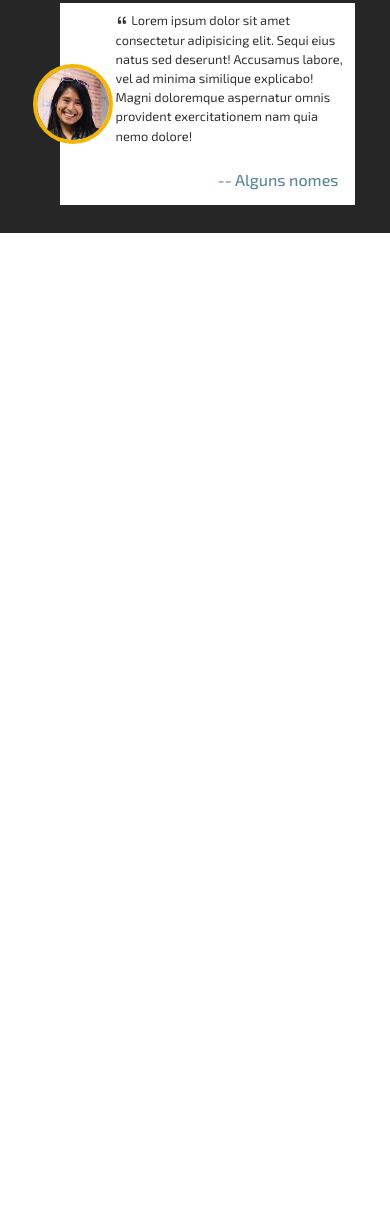
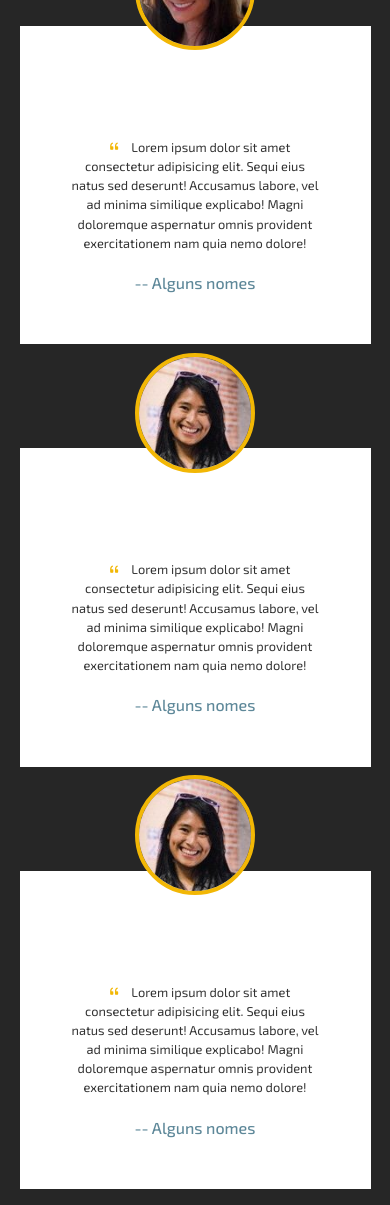
Before and after one commit to DiegoReports/semana-do-excel, a plain HTML site: page index.html in a window 390 px wide. Shown: the part 4256-5461 px from the top of the page. Before the commit the page ends 4489 px from the top, so only its background shows below. Drawn offline with nearby package versions, Linux system fonts and the light colour scheme.

Commit message:
Finalized testimonails section

```diff
--- a/index.html
+++ b/index.html
@@ -256,6 +256,20 @@
             <h2>-- Alguns nomes</h2>
           </div>
         </div>
+
+        <div class="box">
+          <img src="./assets/user3.jpg" alt="aluno da escola methodos" />
+          <div class="info">
+            <p>
+              <i class="bi bi-quote"></i>
+              Lorem ipsum dolor sit amet consectetur adipisicing elit. Sequi
+              eius natus sed deserunt! Accusamus labore, vel ad minima similique
+              explicabo! Magni doloremque aspernatur omnis provident
+              exercitationem nam quia nemo dolore!
+            </p>
+            <h2>-- Alguns nomes</h2>
+          </div>
+        </div>
       </div>
     </section>
 
--- a/style.scss
+++ b/style.scss
@@ -363,6 +363,11 @@ body {
           font-size: 1.6rem;
           padding: 1rem;
           color: #333;
+
+          i {
+            padding: 1rem;
+            color: $yellow;
+          }
         }
       }
     }
@@ -513,4 +518,40 @@ body {
       }
     }
   }
+
+  #depoimentos {
+    .box-container {
+      .box {
+        padding: 5rem;
+        margin-top: 13rem;
+        margin-left: 0;
+        margin-right: 0;
+
+        img {
+          left: 50%;
+          transform: translateX(-50%);
+          top: -30%;
+          height: 15rem;
+          width: 15rem;
+        }
+
+        .info {
+          text-align: center;
+
+          p {
+            padding-top: 9rem;
+          }
+
+          h2 {
+            text-align: center;
+            margin: 1.5rem;
+          }
+        }
+      }
+
+      .box:nth-child(even) {
+        float: none;
+      }
+    }
+  }
 }
```
Also changed, not shown: style.css, 1 other file.
